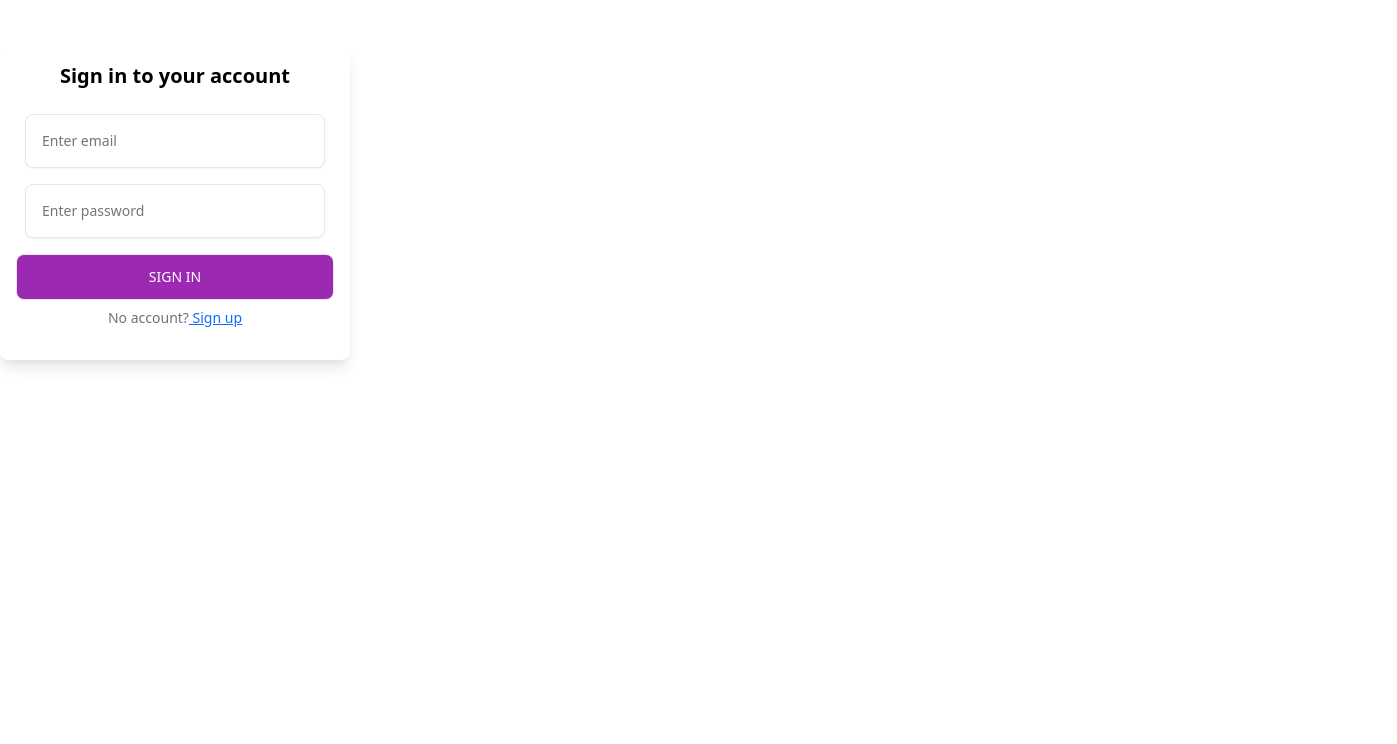
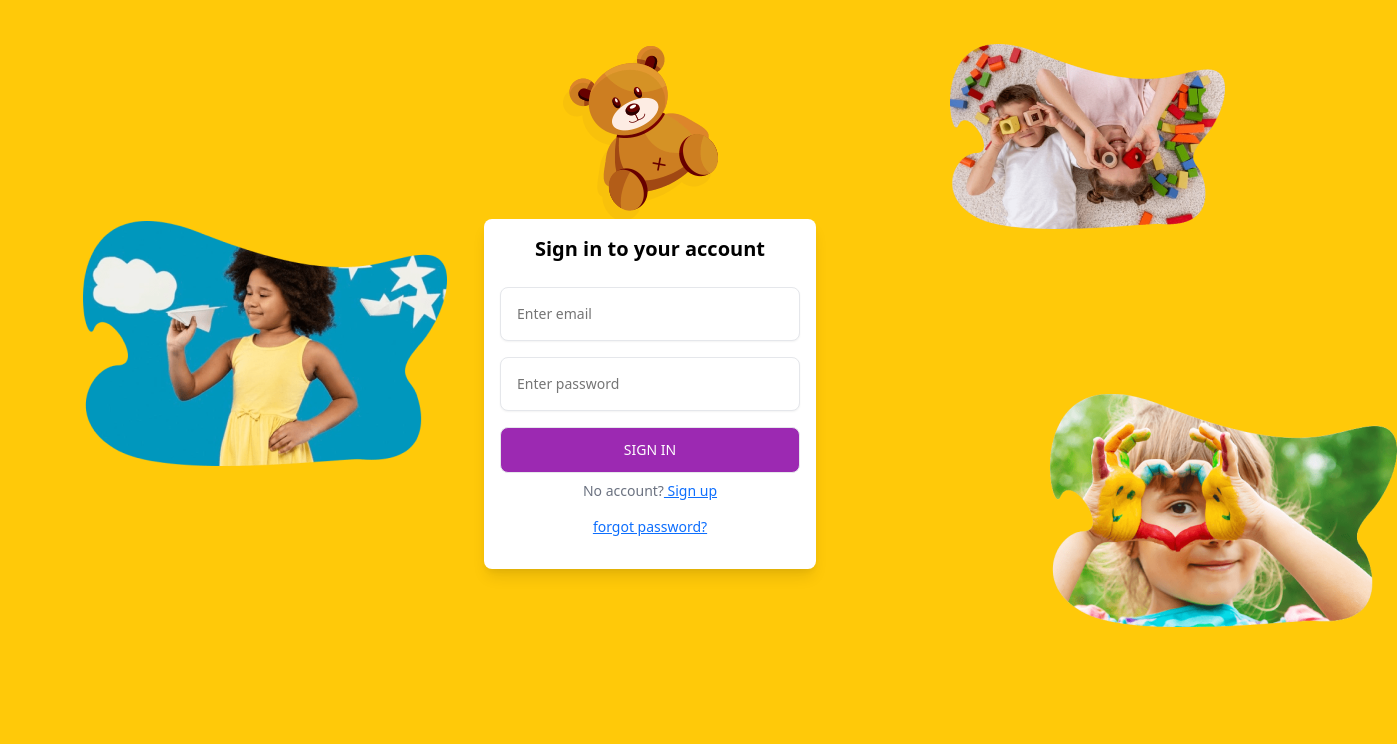
Before and after one commit to Lic-AlexGomez/DAYCARELALY, a React app: page / in a window 1280 px wide. Shown: the part 56-800 px from the top of the page, 1397 px wide, since content can reach past the window. Built offline with nearby package versions, Linux system fonts and the light colour scheme; no server answers.

Commit message:
se agregaron fotos al login

```diff
--- a/src/front/js/pages/login.jsx
+++ b/src/front/js/pages/login.jsx
@@ -1,8 +1,13 @@
 import React from "react";
+import image4 from "../../img/image-4.png"
+import image5 from "../../img/image-5.png";
+import image6 from "../../img/image-6.png";
+import image7 from "../../img/image-7.png"
 import { Link } from "react-router-dom";
 
 const Login = () => {
     return (
+        <>
             <form className="form">
                 <p className="form-title">Sign in to your account</p>
                 <div className="input-container">
@@ -21,7 +26,33 @@ const Login = () => {
                     No account?
                     <Link to={""}> Sign up</Link>
                 </p>
+                <p className="signup-link">
+                    <Link to={""}> forgot password?</Link>
+                </p>
+
             </form>
+            <div className="img-container">
+                <div className="img7">
+                    <img src={image7} alt="osito " />
+                </div>
+
+
+                <div className="img6">
+                    <img src={image6} alt=" niños " />
+                </div>
+                <div className="img5">
+                    <img src={image5} alt=" niña " />
+                </div>
+                <div className="img4">
+                    <img src={image4} alt=" niña " />
+                </div>
+            </div>
+
+
+
+
+
+        </>
     )
 
 
--- a/src/front/styles/index.css
+++ b/src/front/styles/index.css
@@ -1,3 +1,6 @@
+body{
+    background-color: #FFC909;
+}
 /*estilos login*/
 .form {
     background-color: #fff;
@@ -6,6 +9,11 @@
     max-width: 350px;
     border-radius: 0.5rem;
     box-shadow: 0 10px 15px -3px rgba(0, 0, 0, 0.1), 0 4px 6px -2px rgba(0, 0, 0, 0.05);
+    position: absolute;
+    top: 55%;
+    left: 50%;
+    transform: translate(-50%, -50%);
+    margin:10px;
   }
 
   .form-title {
@@ -63,3 +71,31 @@
   .signup-link a {
     text-decoration: underline;
   }
+  .img-container{
+    display:inline-flexbox
+  }
+  .img6{
+    position: absolute;
+    top:100px ;
+    left:250px ;
+    margin-left: 700px;
+    padding-bottom: 50px;
+  }
+  .img7{
+    margin-top: 15px;
+
+  }
+  .img5{
+    margin-left: 900px;
+    position: absolute;
+    top:450px ;
+    left:150px ;
+
+  }
+  .img4{
+    margin-right: 750px;
+
+
+
+
+  }
```
Also changed, not shown: src/front/img/image-4.png (added), src/front/img/image-5.png (added), src/front/img/image-6.png (added), src/front/img/image-7.png (added). Lines whose indentation alone changed are shown as unchanged.
